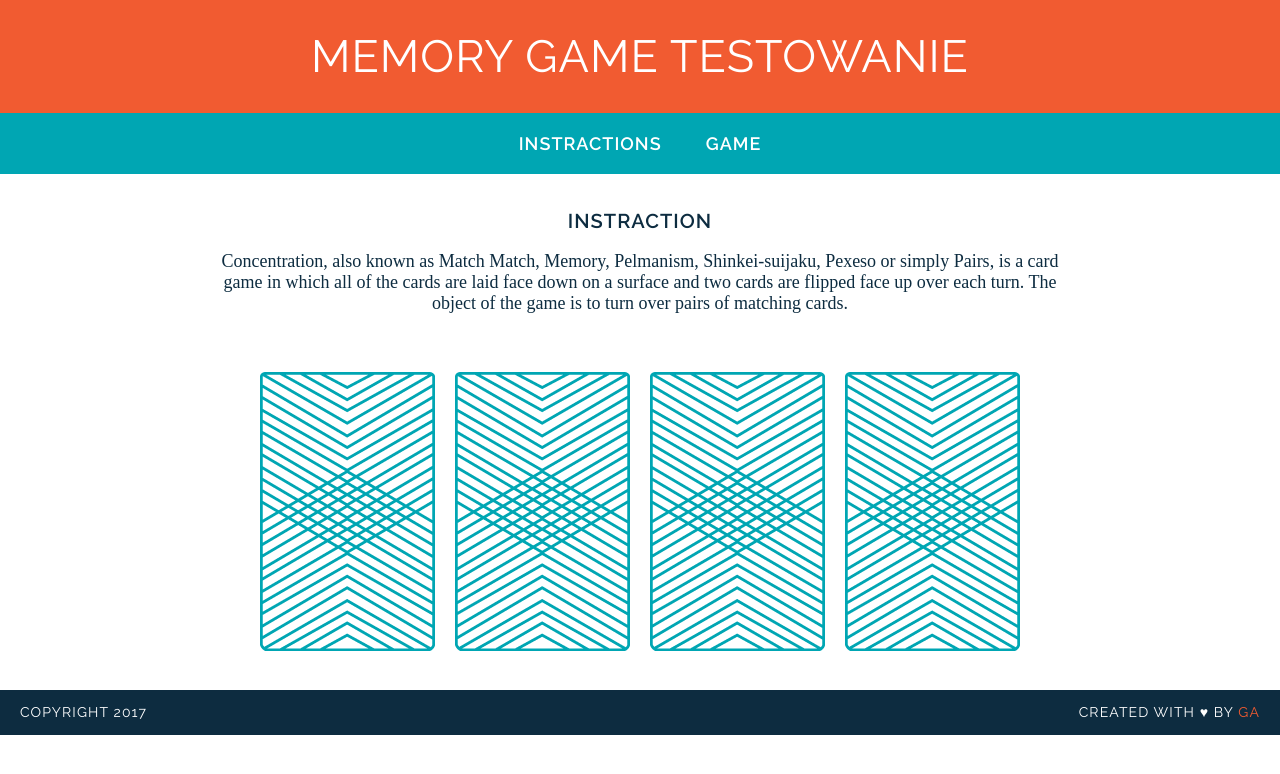
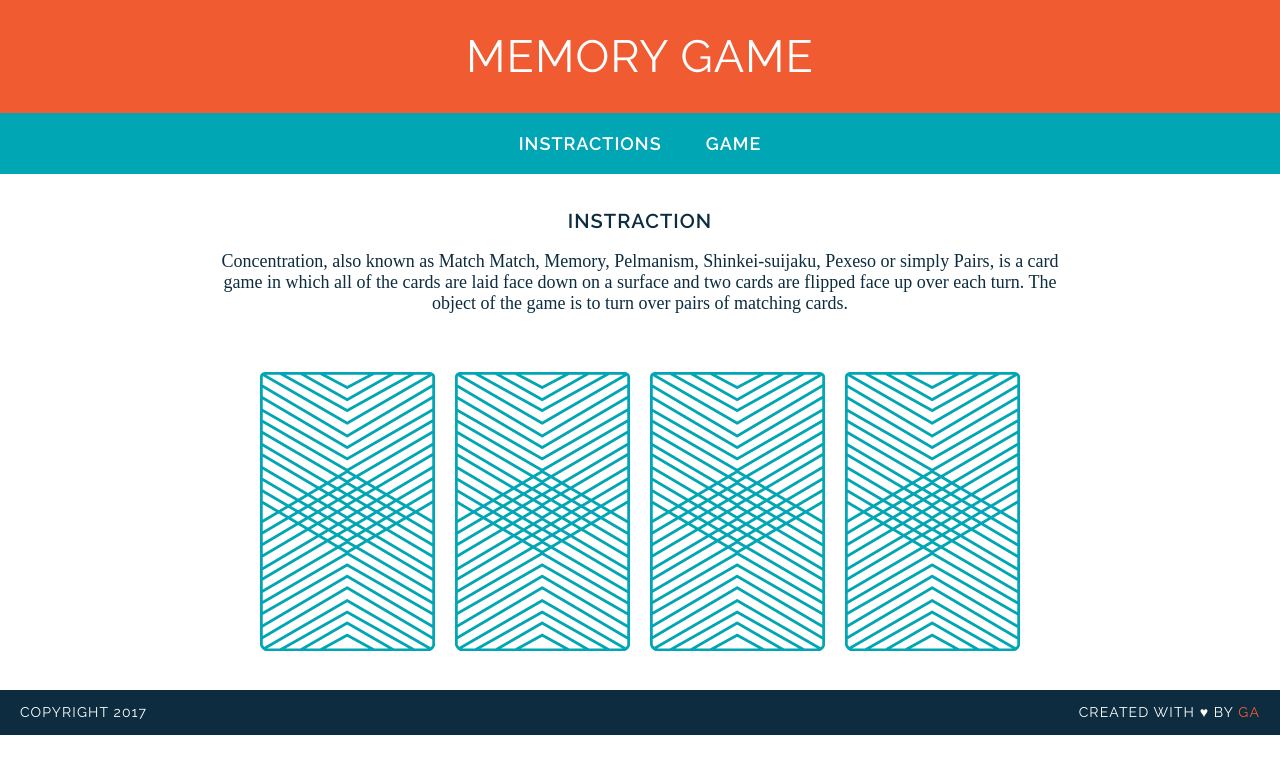
Before and after one commit to Robert1211/memory_game, a plain HTML site: page index.html in a window 1280 px wide. Drawn offline with Linux system fonts and the light colour scheme; a web font is replaced by a local one.

```diff
--- a/index.html
+++ b/index.html
@@ -7,7 +7,7 @@
 </head>
 <body>
 <header>
-<h1>Memory Game Testowanie</h1>
+<h1>Memory Game</h1>
 </header>
 
 <nav>
```
